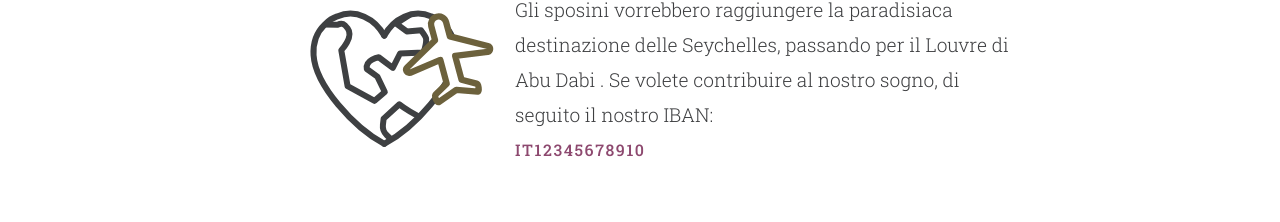
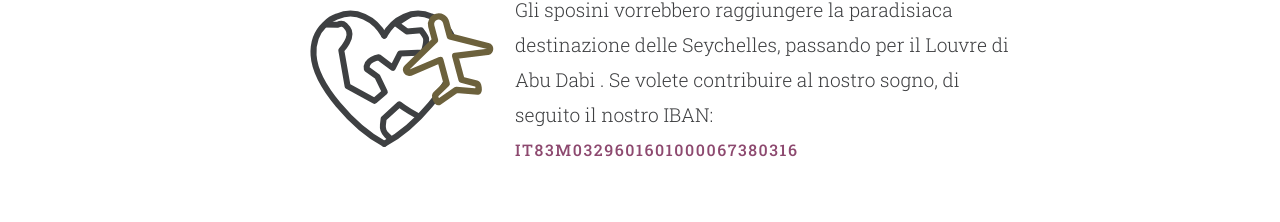
Before and after one commit to Alicino88/wedding-website, a Gatsby site: page /lista-nozze in a window 1280 px wide. Shown: the part 879-1101 px from the top of the page. Built offline with nearby package versions, Linux system fonts and the light colour scheme; Gatsby itself is replaced by a stand-in of ours.

Commit message:
Added info for page lista nozze

```diff
--- a/src/pages/lista-nozze.js
+++ b/src/pages/lista-nozze.js
@@ -39,7 +39,7 @@ const Listanozze = () => {
               delle Seychelles, passando per il Louvre di Abu Dabi . Se volete
               contribuire al nostro sogno, di seguito il nostro IBAN:
             </p>
-            <p className="small-uppercase">IT12345678910</p>
+            <p className="small-uppercase">IT83M0329601601000067380316</p>
           </div>
         </div>
       </Wrapper>
```
